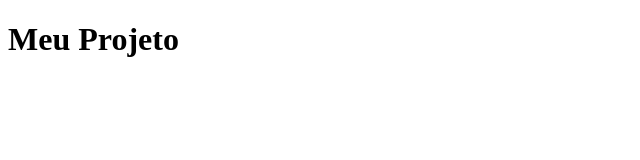
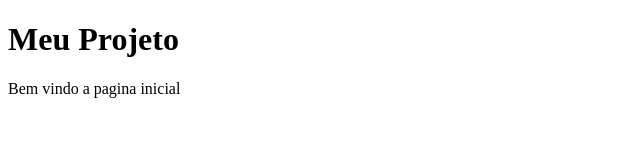
Before and after one commit to Willian-Brito/git-learning, a plain HTML site: page index.html in a window 1280 px wide. Shown: the whole page, without its empty margins (0-640 px from the left). Drawn offline with Linux system fonts and the light colour scheme.

Commit message:
primeira task

```diff
--- a/index.html
+++ b/index.html
@@ -3,9 +3,10 @@
 <head>
     <meta charset="UTF-8">
     <meta name="viewport" content="width=device-width, initial-scale=1.0">
-    <title>Document</title>
+    <title>Documento</title>
 </head>
 <body>
     <h1>Meu Projeto</h1>
+    <p>Bem vindo a pagina inicial</p>
 </body>
 </html>
```
